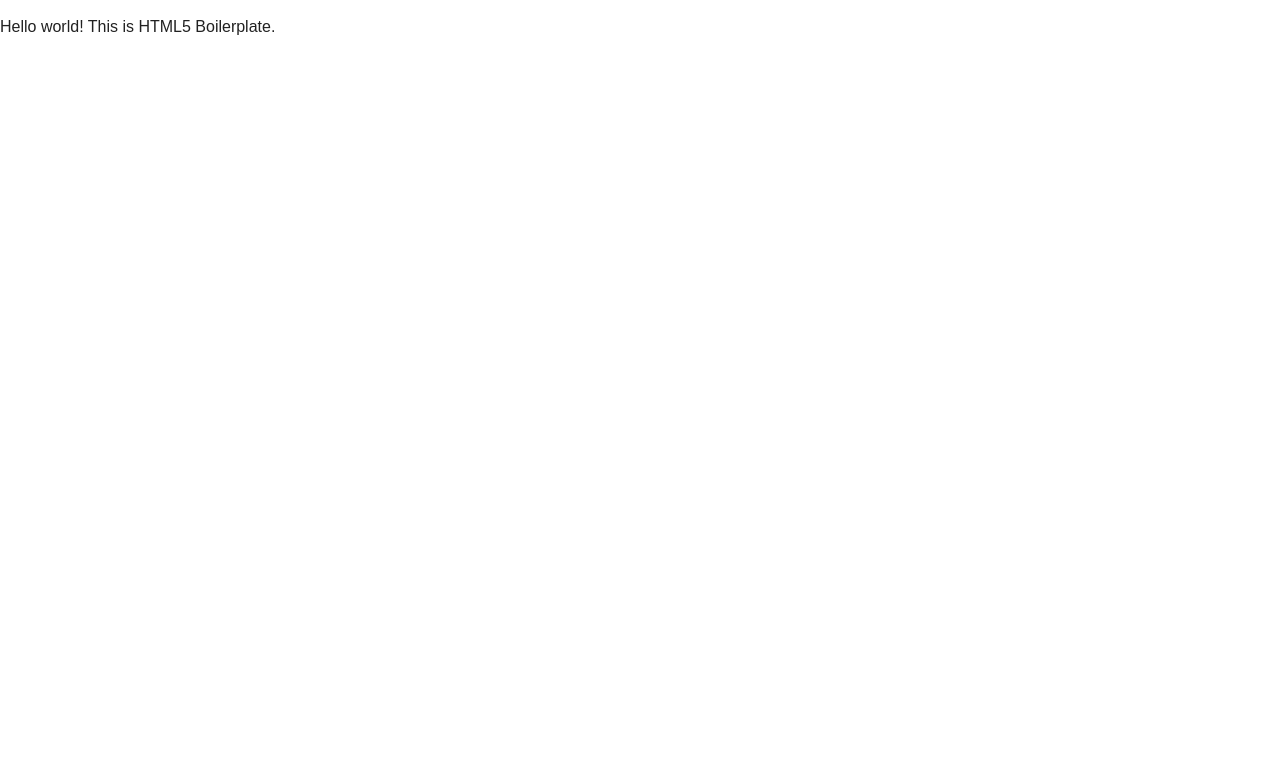
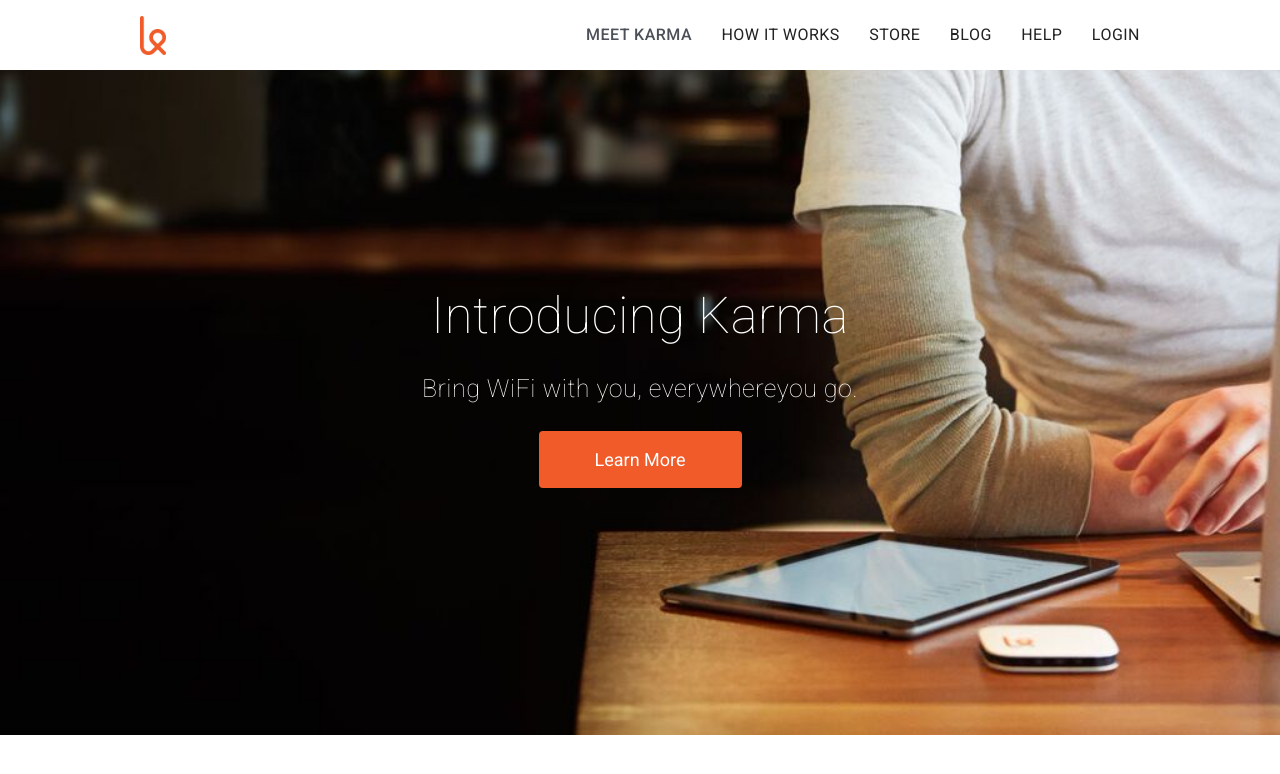
Before and after one commit to kgb4000/Lanading-page, a plain HTML site: page index.html in a window 1280 px wide. Drawn offline with nearby package versions, Linux system fonts and the light colour scheme.

Commit message:
Added hero image, navigation and logo to page

```diff
--- /dev/null
+++ b/css/styles.css
@@ -0,0 +1,128 @@
+* {
+	padding: 0;
+	margin: 0;
+	box-sizing: border-box;
+}
+
+*, *:before, *:after {
+  box-sizing: inherit;
+}
+
+html,
+body {
+	height: 100%;
+	font-family: 'Roboto', sans-serif;
+	font-size: 16px;
+	color: #838994;
+	letter-spacing: 0.03em;
+	-webkit-font-smoothing: antialiased;
+}
+
+.container {
+	max-width: 1000px;
+	margin: 0 auto;
+	padding: 0 1rem;
+}
+
+.group:after {
+  content: "";
+  display: table;
+  clear: both;
+}
+
+img {
+	width: 100%;
+}
+
+/*****************************
+       Navigation
+*****************************/
+
+header {
+	height: 70px;
+	line-height: 70px;
+	position: fixed;
+	z-index: 9999;
+	background: #fff;
+	width: 100%;
+}
+
+#logo {
+	text-decoration: none;
+	font-size: 2em;
+	font-weight: bold;
+	color: #222;
+	width: 1.625rem;
+}
+
+nav {
+	float: right;
+}
+
+nav li {
+	display: inline-block;
+	margin-left: 25px;
+}
+
+nav li a {
+	text-transform: uppercase;
+	text-decoration: none;
+	color: #222;
+}
+
+nav li a.active {
+	color: #4C5058;
+	font-weight: 500;
+}
+
+/*****************************
+       Hero img
+*****************************/
+
+section.hero-img {
+	background: url("../img/computer-1.jpeg") no-repeat center bottom;
+	-webkit-background-size: cover;
+  -moz-background-size: cover;
+  -o-background-size: cover;
+  background-size: cover;
+  height: 45.938rem;
+  overflow: auto;
+}
+
+.content {
+	text-align: center;
+	color: #fff;
+}
+
+section.hero-img h1 {
+	margin-top: 17.5rem;
+	font-size: 3.175rem;
+}
+
+section.hero-img h1, section.hero-img p  {
+	font-weight: 300;
+	margin-bottom: 0;
+}
+
+section.hero-img p {
+	margin-top: 1.25rem;
+  font-size: 1.563rem;
+  font-weight: 100;
+}
+
+.buttons {
+  text-align: center;
+  margin-top: 1.563rem;
+}
+
+button {
+  width: 9.688rem;
+  background-color: #f15a29;
+  border-color: #f15a29;
+  text-shadow: none;
+  border-style: none;
+  border-radius: 4px;
+  padding: 1rem 1.5rem;
+  color: white;
+  font-size: 1.125rem;
+}
--- a/index.html
+++ b/index.html
@@ -12,6 +12,8 @@
 
       <link rel="stylesheet" href="css/normalize.css">
       <link rel="stylesheet" href="css/main.css">
+      <link rel="stylesheet" href="css/styles.css">
+      <link href='https://fonts.googleapis.com/css?family=Roboto:400,100,500' rel='stylesheet' type='text/css'>
       <script src="js/vendor/modernizr-2.8.3.min.js"></script>
   </head>
   <body>
@@ -20,7 +22,34 @@
     <![endif]-->
 
     <!-- Add your site or application content here -->
-        <p>Hello world! This is HTML5 Boilerplate.</p>
+    <header class="group">
+      <div class="container">
+        <a href="#"><img id="logo" alt="Larma logo" src="img/logo.png" /></a>
+        <nav class="main-navigation">
+          <ul>
+            <li><a href="#" class="active">Meet Karma</a></li>
+            <li><a href="#">How it Works</a></li>
+            <li><a href="#">Store</a></li>
+            <li><a href="#">Blog</a></li>
+            <li><a href="#">Help</a></li>
+            <li><a href="#">Login</a></li>
+          </ul>
+        </nav>
+      </div>
+    </header>
+
+    <section class="hero-img">
+      <div class="container">
+        <div class="content">
+          <h1>Introducing Karma</h1>
+          <p>Bring WiFi with you, everywhereyou go.</p>
+          <div class="buttons">
+            <button>Learn More</button>
+          </div>
+        </div>
+      </div>
+
+    </section>
 
     <script src="https://ajax.googleapis.com/ajax/libs/jquery/1.11.3/jquery.min.js"></script>
     <script>window.jQuery || document.write('<script src="js/vendor/jquery-1.11.3.min.js"><\/script>')</script>
```
Also changed, not shown: img/computer-1.jpeg (added), img/logo.png (added). Lines whose indentation alone changed are shown as unchanged.
